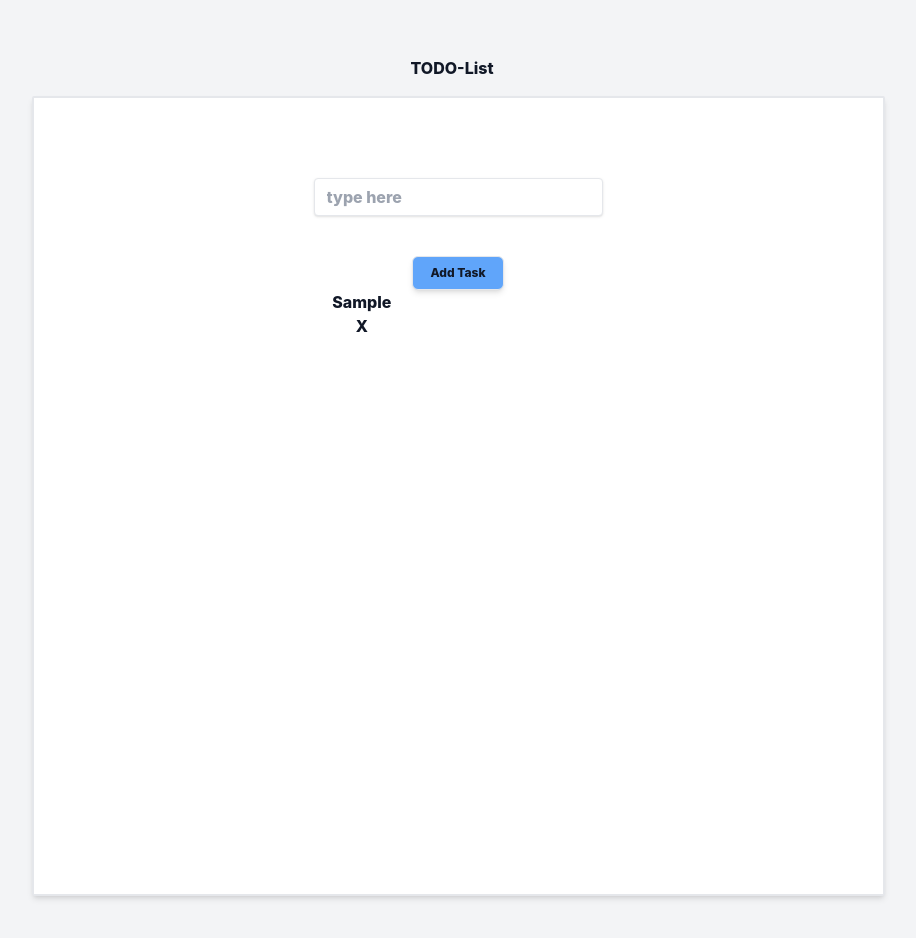
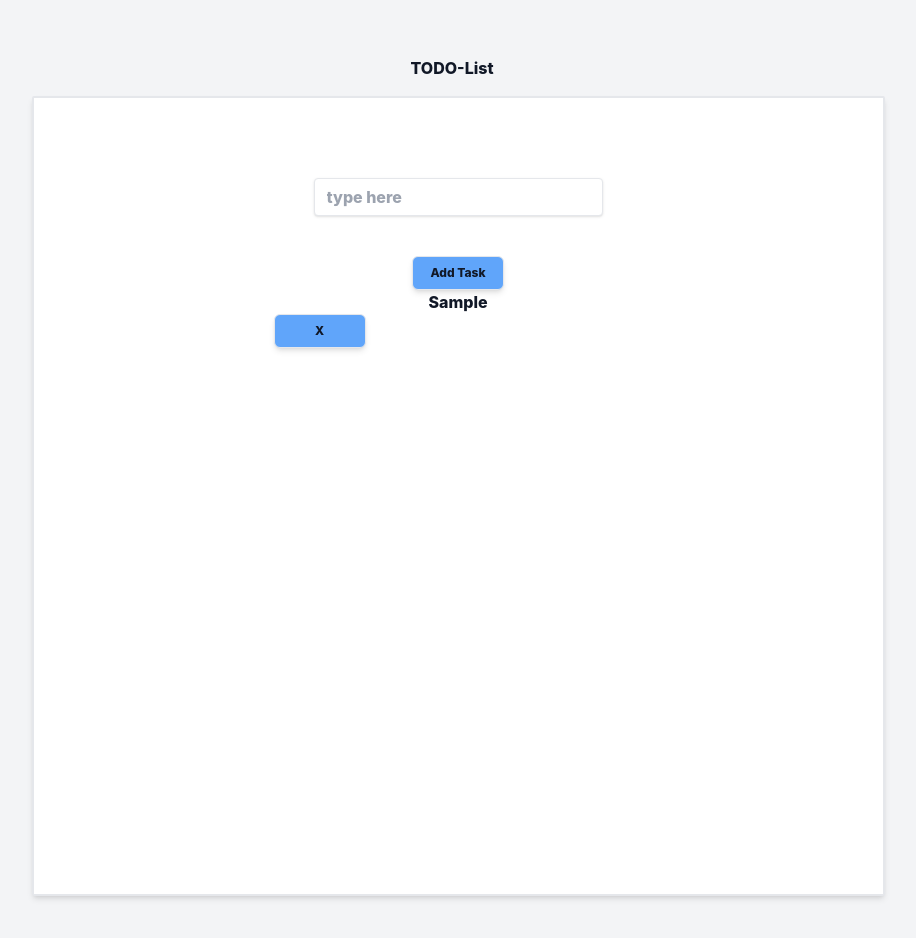
Before and after one commit to SaumyaSingh14-web/todo-list, a React (Create React App) app: page / in a window 1280 px wide. Both pictures are taken after typing "Sample" into the empty fields and a click on the button "Add Task". Shown: the top 938 px of the page, without its empty margins (188-1104 px from the left). Built offline with nearby package versions, Linux system fonts and the light colour scheme.

Commit message:
rendering data

```diff
--- a/src/App.js
+++ b/src/App.js
@@ -47,9 +47,9 @@ function App() {
                 return (
                   <div>
                     <>
-                      <div className="columns-2">{value}</div>
-                      <div className="columns-2">
-                        <button>X</button>
+                      <div className="columns-1">{value}</div>
+                      <div className="columns-1">
+                        <Button btn="X" />
                       </div>
                     </>
                   </div>
```
